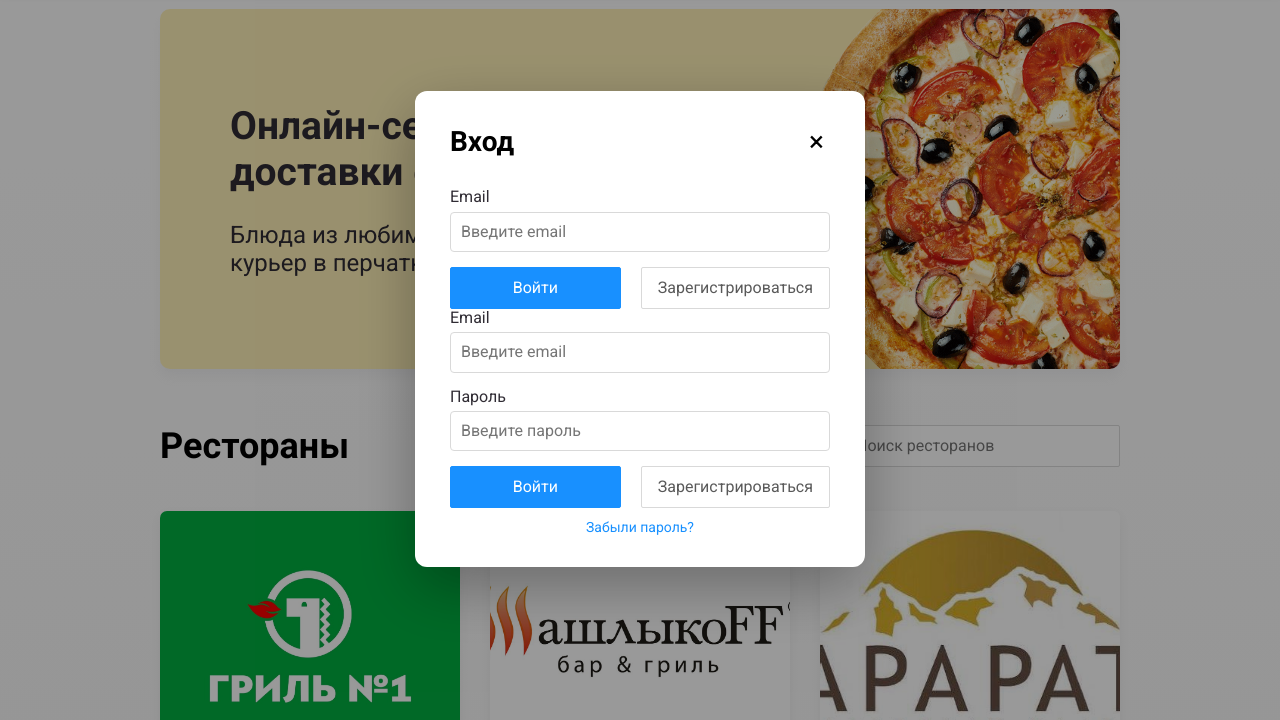
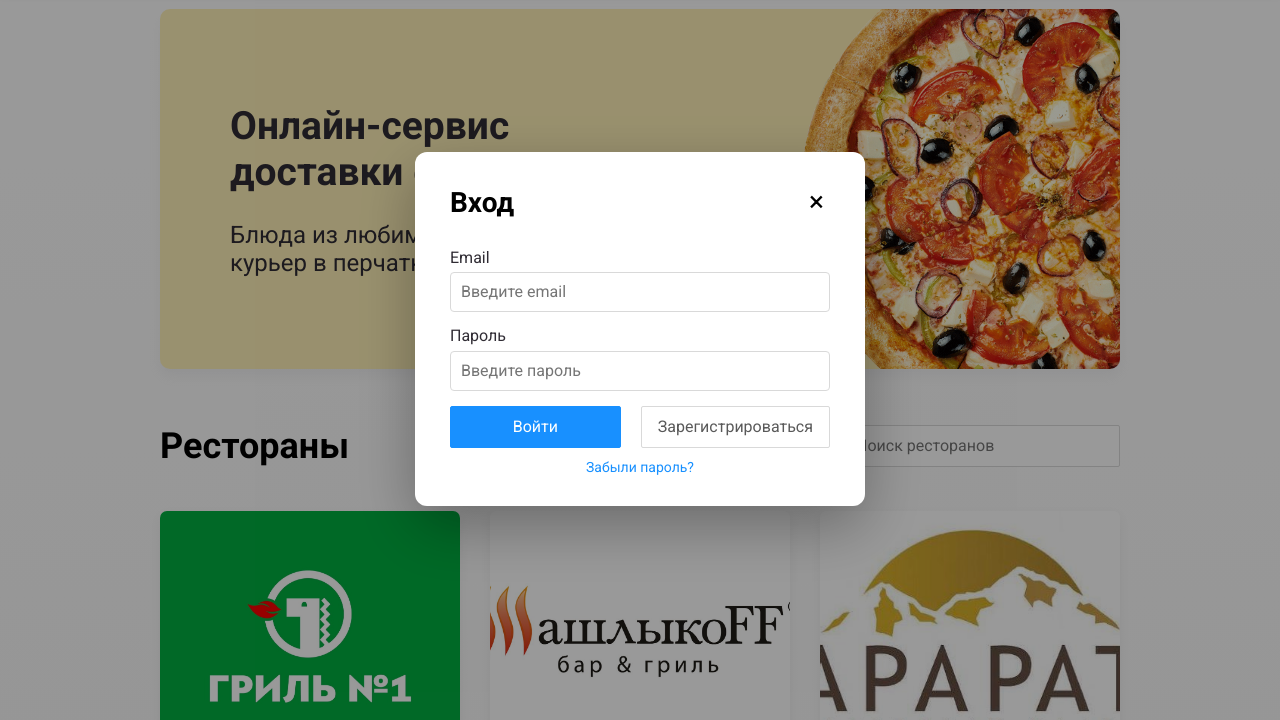
Before and after one commit to 2DiFFEyE/delivery-food, a website: page index.html in a window 1280 px wide. Shown: the part 71-791 px from the top of the page. Drawn offline with nearby package versions, Linux system fonts and the light colour scheme.

Commit message:
fix: удален дублирующийся email в модалке входа

```diff
--- a/index.html
+++ b/index.html
@@ -158,7 +158,8 @@
     </div>
 </footer>
 
-<!-- ===== МОДАЛКА ВХОДА ===== -->
+
+<<!-- ===== МОДАЛКА ВХОДА ===== -->
 <div class="modal-login" id="loginModal">
     <div class="modal-dialog">
         <div class="modal-header">
@@ -171,22 +172,14 @@
                     <label style="display: block; margin-bottom: 5px; font-weight: 500;">Email</label>
                     <input type="email" id="loginEmail" placeholder="Введите email" style="width: 100%; padding: 10px; border: 1px solid #D9D9D9; border-radius: 4px; font-size: 16px;">
                 </div>
+                <div style="margin-bottom: 15px;">
+                    <label style="display: block; margin-bottom: 5px; font-weight: 500;">Пароль</label>
+                    <input type="password" id="loginPassword" placeholder="Введите пароль" style="width: 100%; padding: 10px; border: 1px solid #D9D9D9; border-radius: 4px; font-size: 16px;">
+                </div>
                 <div style="display: flex; flex-wrap: wrap; gap: 10px;">
                     <button type="submit" class="button button-primary" style="flex: 1; justify-content: center;">Войти</button>
                     <button type="button" class="button" id="openRegisterBtn" style="flex: 1; justify-content: center;">Зарегистрироваться</button>
                 </div>
-				<div style="margin-bottom: 15px;">
-    <label style="display: block; margin-bottom: 5px; font-weight: 500;">Email</label>
-    <input type="email" id="loginEmail" placeholder="Введите email" style="width: 100%; padding: 10px; border: 1px solid #D9D9D9; border-radius: 4px; font-size: 16px;">
-</div>
-<div style="margin-bottom: 15px;">
-    <label style="display: block; margin-bottom: 5px; font-weight: 500;">Пароль</label>
-    <input type="password" id="loginPassword" placeholder="Введите пароль" style="width: 100%; padding: 10px; border: 1px solid #D9D9D9; border-radius: 4px; font-size: 16px;">
-</div>
-<div style="display: flex; flex-wrap: wrap; gap: 10px;">
-    <button type="submit" class="button button-primary" style="flex: 1; justify-content: center;">Войти</button>
-    <button type="button" class="button" id="openRegisterBtn" style="flex: 1; justify-content: center;">Зарегистрироваться</button>
-</div>
                 <div style="margin-top: 10px; text-align: center;">
                     <a href="#" id="forgotPassword" style="color: #1890FF; text-decoration: none; font-size: 14px;">Забыли пароль?</a>
                 </div>
```
